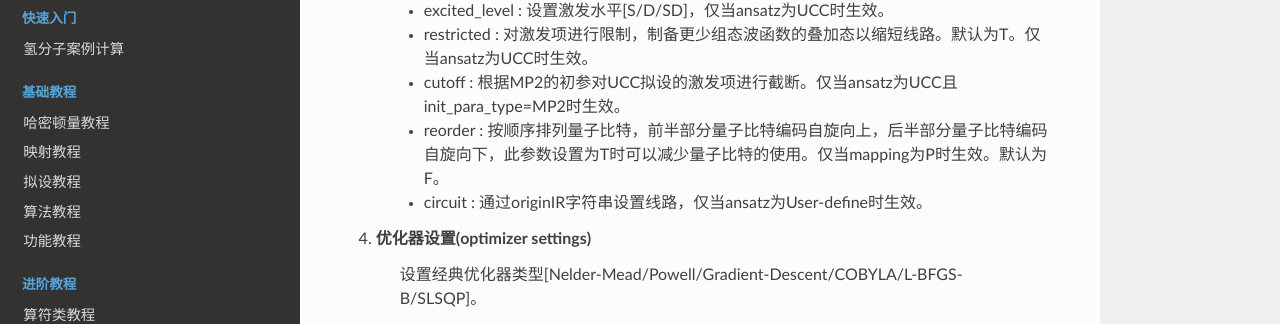
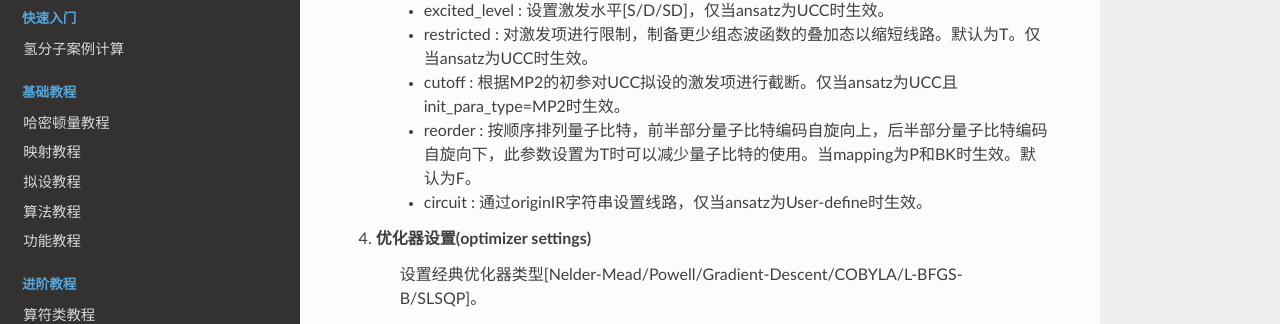
Before and after one commit to OriginQ/pyChemiQ-tutorial, a Sphinx documentation site: the page built from source/06API/Configs.rst, in a window 1280 px wide and 900 px high, scrolled down 1195 px. Shown: the part 137-461 px from the top of the window. Built offline with Sphinx 7.4.7 and the Read the Docs theme 2.0.0, drawn with Linux system fonts in a browser that asks for light colours.

Commit message:
<modify> correct typos

```diff
--- a/source/06API/Configs.rst
+++ b/source/06API/Configs.rst
@@ -61,7 +61,7 @@
 
     - cutoff : 根据MP2的初参对UCC拟设的激发项进行截断。仅当ansatz为UCC且init_para_type=MP2时生效。
 
-    - reorder : 按顺序排列量子比特，前半部分量子比特编码自旋向上，后半部分量子比特编码自旋向下，此参数设置为T时可以减少量子比特的使用。仅当mapping为P时生效。默认为F。
+    - reorder : 按顺序排列量子比特，前半部分量子比特编码自旋向上，后半部分量子比特编码自旋向下，此参数设置为T时可以减少量子比特的使用。当mapping为P和BK时生效。默认为F。
 
     - circuit : 通过originIR字符串设置线路，仅当ansatz为User-define时生效。
 
```
